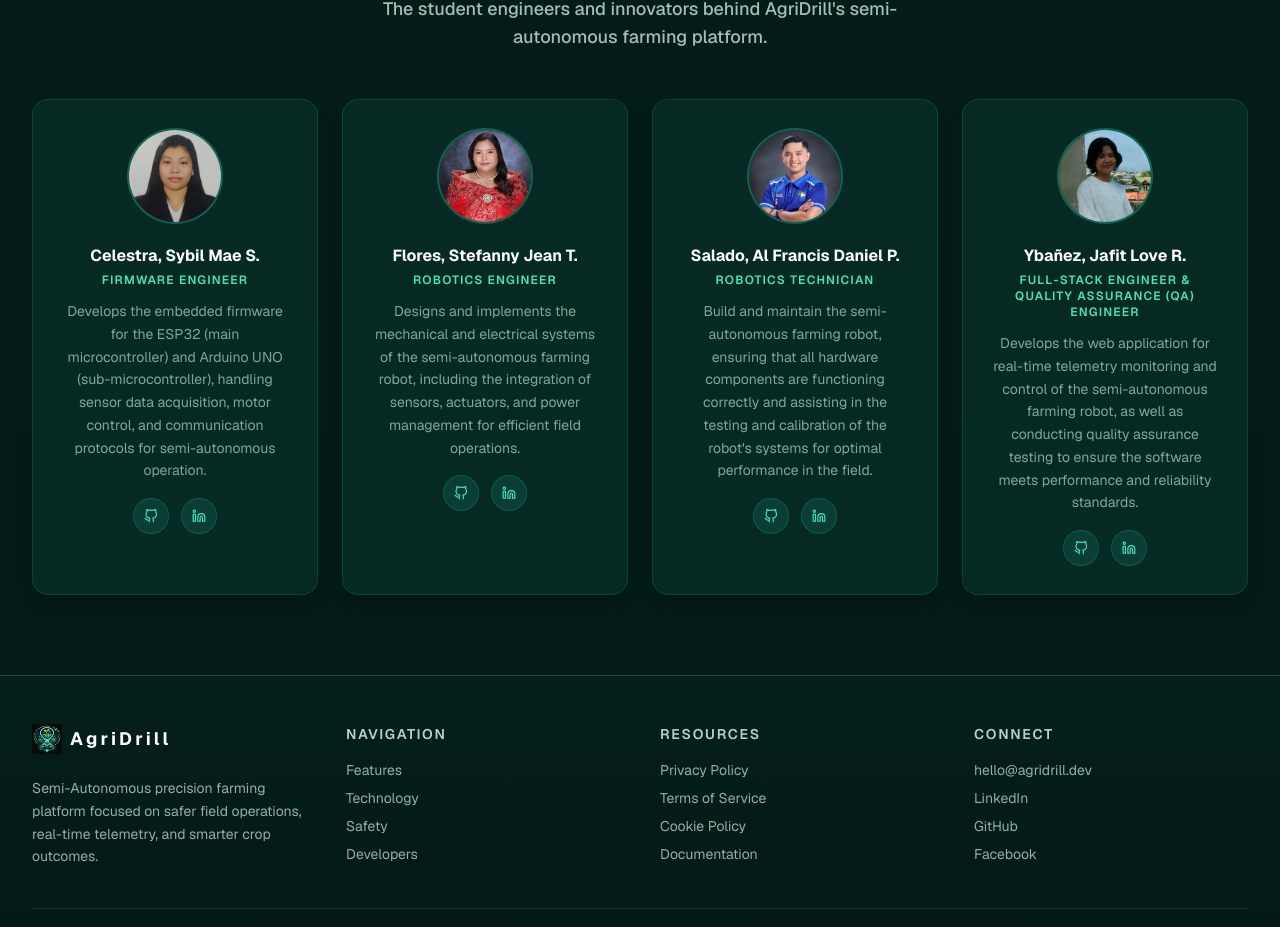
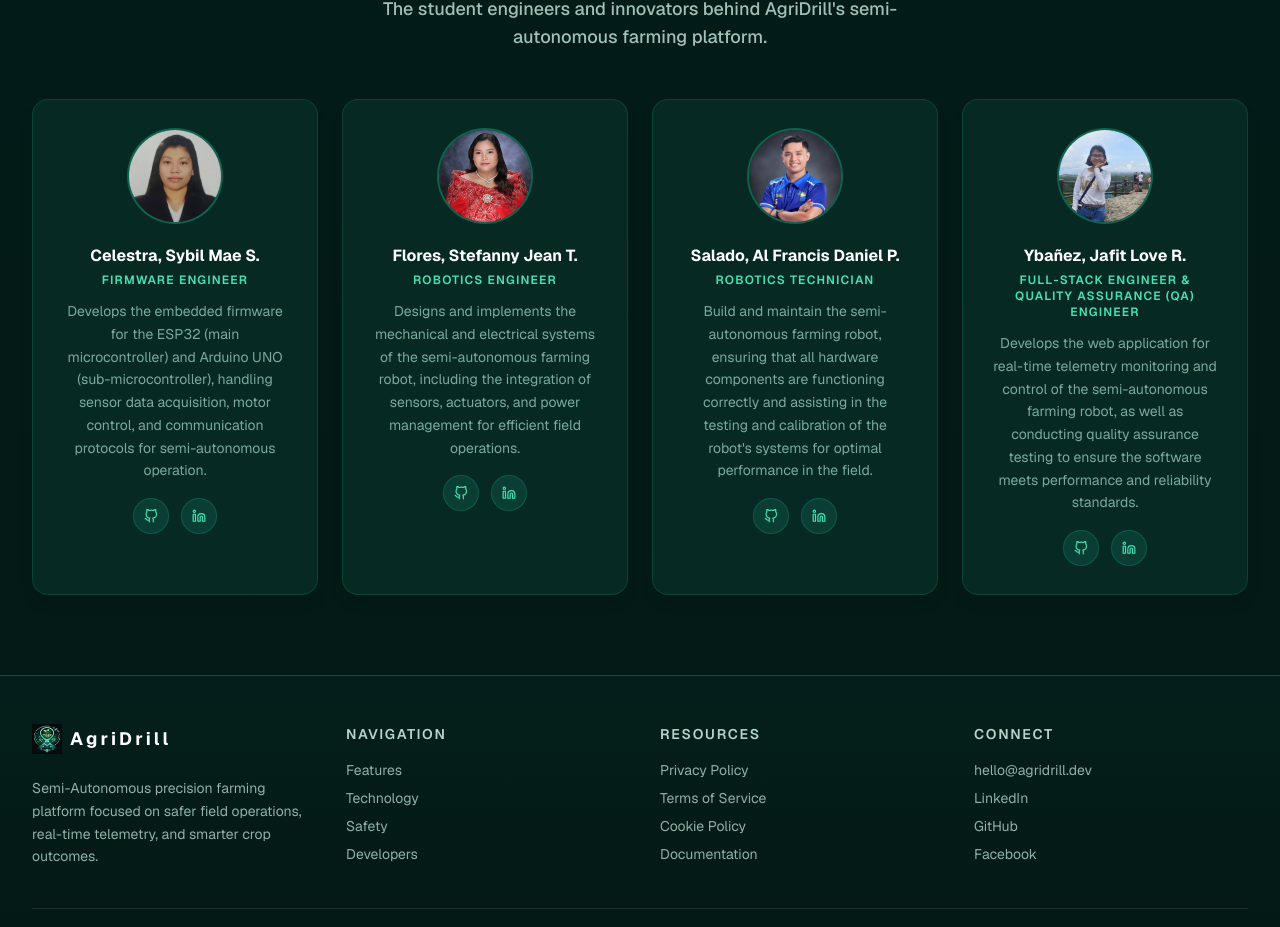
Before and after one commit to JLforce/AgriDrill_Website, a Next.js app in the folder agridrill/: page /landing in a window 1280 px wide. Shown: the part 3498-4425 px from the top of the page. Built offline with nearby package versions, Linux system fonts and the light colour scheme; no server answers.

Commit message:
Modify profile image in <developers>

```diff
--- a/agridrill/app/landing/page.tsx
+++ b/agridrill/app/landing/page.tsx
@@ -108,7 +108,7 @@ const developers = [
   {
     name: "Ybañez, Jafit Love R.",
     role: "Full-Stack Engineer & Quality Assurance (QA) Engineer",
-    photo: "/ybanez-software.jpg",
+    photo: "/ybanez-fullStack.jpg",
     desc: " Develops the web application for real-time telemetry monitoring and control of the semi-autonomous farming robot, as well as conducting quality assurance testing to ensure the software meets performance and reliability standards.",
   },
 ];
```
Also changed, not shown: agridrill/public/ybanez-fullStack.jpg (added), agridrill/public/ybanez-software.jpg (deleted).
